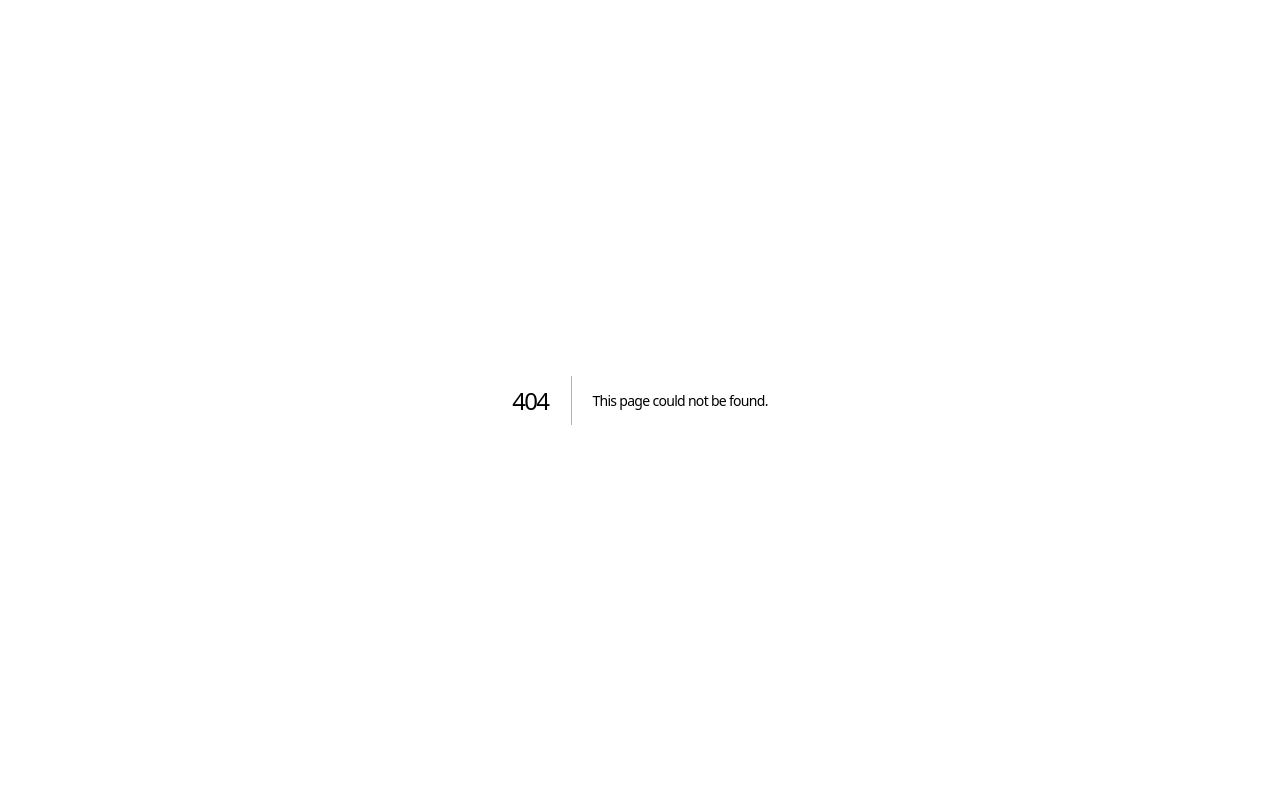
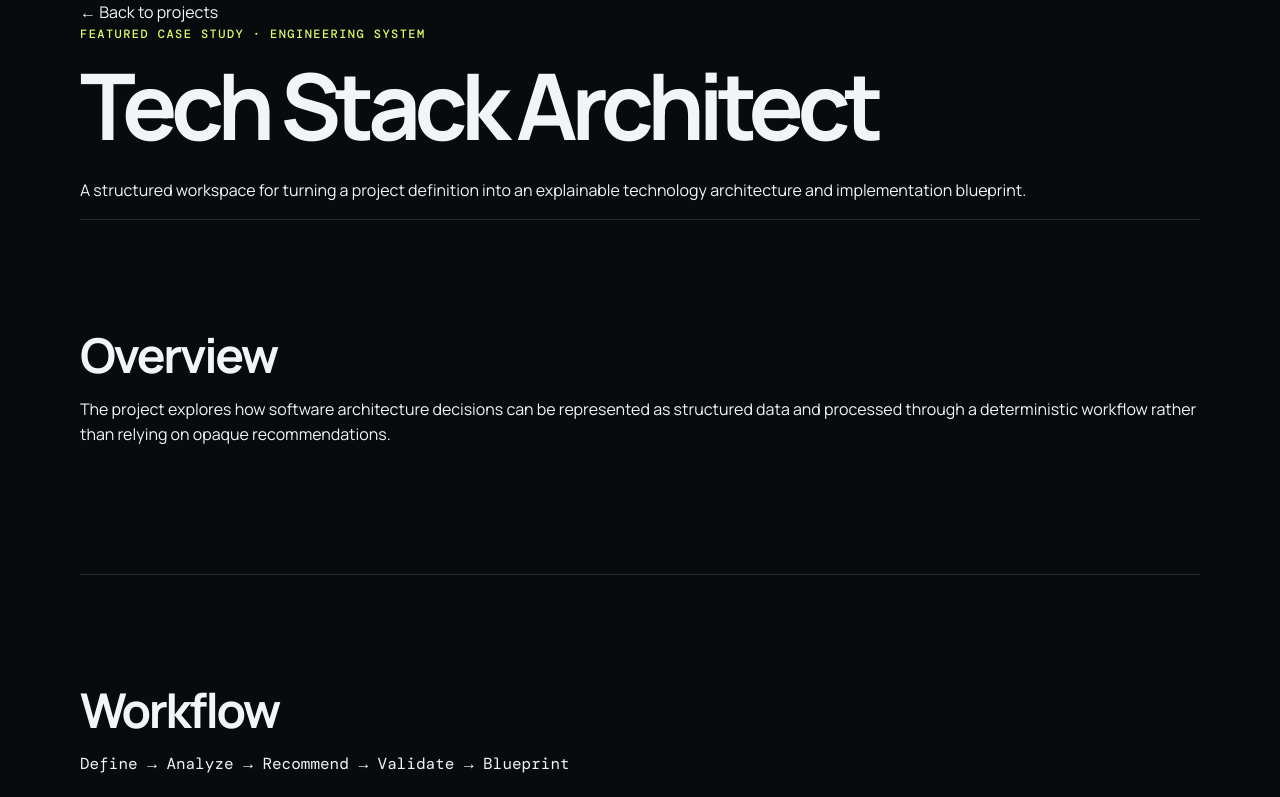
Before and after one commit to davidifeanyicelestine586-arch/David-Ifeanyi, a Next.js app: page /projects/tech-stack-architect in a window 1280 px wide. Before the commit this address had no page. Shown: the top 797 px of the page. Built offline with nearby package versions, Linux system fonts and the light colour scheme.

Commit message:
feat: add Tech Stack Architect case study

```diff
--- /dev/null
+++ b/app/projects/tech-stack-architect/page.tsx
@@ -0,0 +1,21 @@
+export default function TechStackArchitectCaseStudy() {
+  return (
+    <main className="case-study">
+      <div className="container">
+        <a className="back" href="/#projects">← Back to projects</a>
+        <div className="eyebrow">Featured case study · Engineering system</div>
+        <h1>Tech Stack Architect</h1>
+        <p className="case-lede">A structured workspace for turning a project definition into an explainable technology architecture and implementation blueprint.</p>
+
+        <div className="case-grid">
+          <section><h2>Overview</h2><p>The project explores how software architecture decisions can be represented as structured data and processed through a deterministic workflow rather than relying on opaque recommendations.</p></section>
+          <section><h2>Workflow</h2><p className="mono">Define → Analyze → Recommend → Validate → Blueprint</p><p>The system works with component, domain and recipe registries, dependencies and conflicts, then produces recommendations and a blueprint.</p></section>
+          <section><h2>Technical structure</h2><p>The documented application uses a Next.js/React frontend with TypeScript, Tailwind CSS and shadcn/ui. The architecture engine is deterministic and in-memory. Project documentation also records a persistence path through an API, persistence service, repository layer and Supabase.</p></section>
+          <section><h2>Implementation evidence</h2><p>Documented work includes recommendation scoring, dependency/conflict handling, validation, recipes, Markdown/JSON blueprint export and persistence operations such as Save, Open, List and Delete. Current deployment availability of persistence depends on its environment configuration, so this portfolio does not describe it as universally enabled.</p></section>
+          <section><h2>Status & limits</h2><p>This is the flagship technical project in the portfolio. Its repository documentation and broader project records have had different descriptions of the persistence boundary; the conservative presentation here keeps the deterministic architecture engine separate from environment-dependent persistence.</p></section>
+          <section><h2>Inspect the work</h2><div className="actions"><a className="button primary" href="https://github.com/davidifeanyicelestine586-arch/tech-stack-architect" target="_blank" rel="noreferrer">GitHub repository ↗</a><a className="button" href="https://architect.ediccrew.com" target="_blank" rel="noreferrer">Live project ↗</a></div></section>
+        </div>
+      </div>
+    </main>
+  );
+}
```
